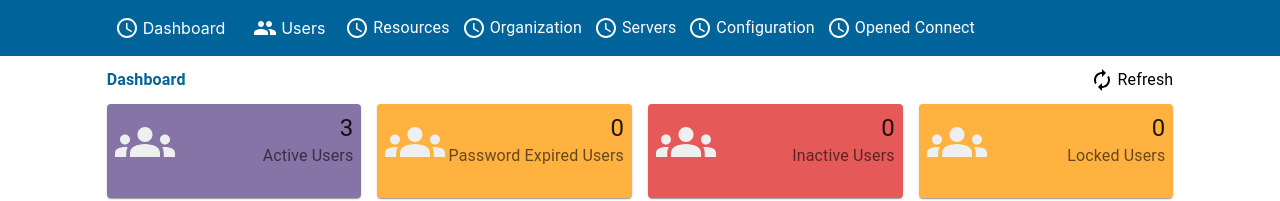
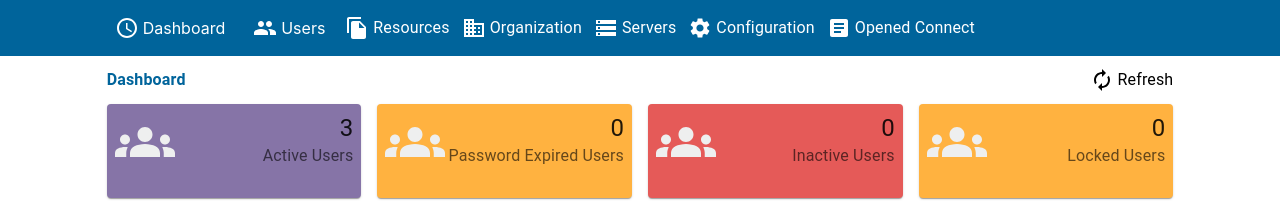
Before and after one commit to subhaneha/ga-poc-app, a React (Create React App) app: page / in a window 1280 px wide. Shown: the top 201 px of the page. Built offline with nearby package versions, Linux system fonts and the light colour scheme.

Commit message:
Header icons chnages

```diff
--- a/src/pages/Header.tsx
+++ b/src/pages/Header.tsx
@@ -1,6 +1,11 @@
 import React from "react";
 import { Grid, Typography, styled } from "@mui/material";
-import { AccessTime, People } from "@mui/icons-material";
+import { AccessTime, People, } from "@mui/icons-material";
+import BusinessIcon from '@mui/icons-material/Business';
+import FileCopyIcon from '@mui/icons-material/FileCopy';
+import StorageIcon from '@mui/icons-material/Storage';
+import SettingsIcon from '@mui/icons-material/Settings';
+import ArticleIcon from '@mui/icons-material/Article';
 import { NavLink } from "react-router-dom";
 const StyledNavLink = styled(NavLink)({
   display: "flex",
@@ -46,23 +51,23 @@ const Header = () => {
           Users
         </StyledNavLink>
         <Typography display="flex" alignItems="center" columnGap="4px">
-          <AccessTime />
+          <FileCopyIcon />
           Resources
         </Typography>
         <Typography display="flex" alignItems="center" columnGap="4px">
-          <AccessTime />
+          <BusinessIcon />
           Organization
         </Typography>
         <Typography display="flex" alignItems="center" columnGap="4px">
-          <AccessTime />
+          <StorageIcon />
           Servers
         </Typography>
         <Typography display="flex" alignItems="center" columnGap="4px">
-          <AccessTime />
+          <SettingsIcon />
           Configuration
         </Typography>
         <Typography display="flex" alignItems="center" columnGap="4px">
-          <AccessTime />
+          <ArticleIcon />
           Opened Connect
         </Typography>
       </Grid>
```
